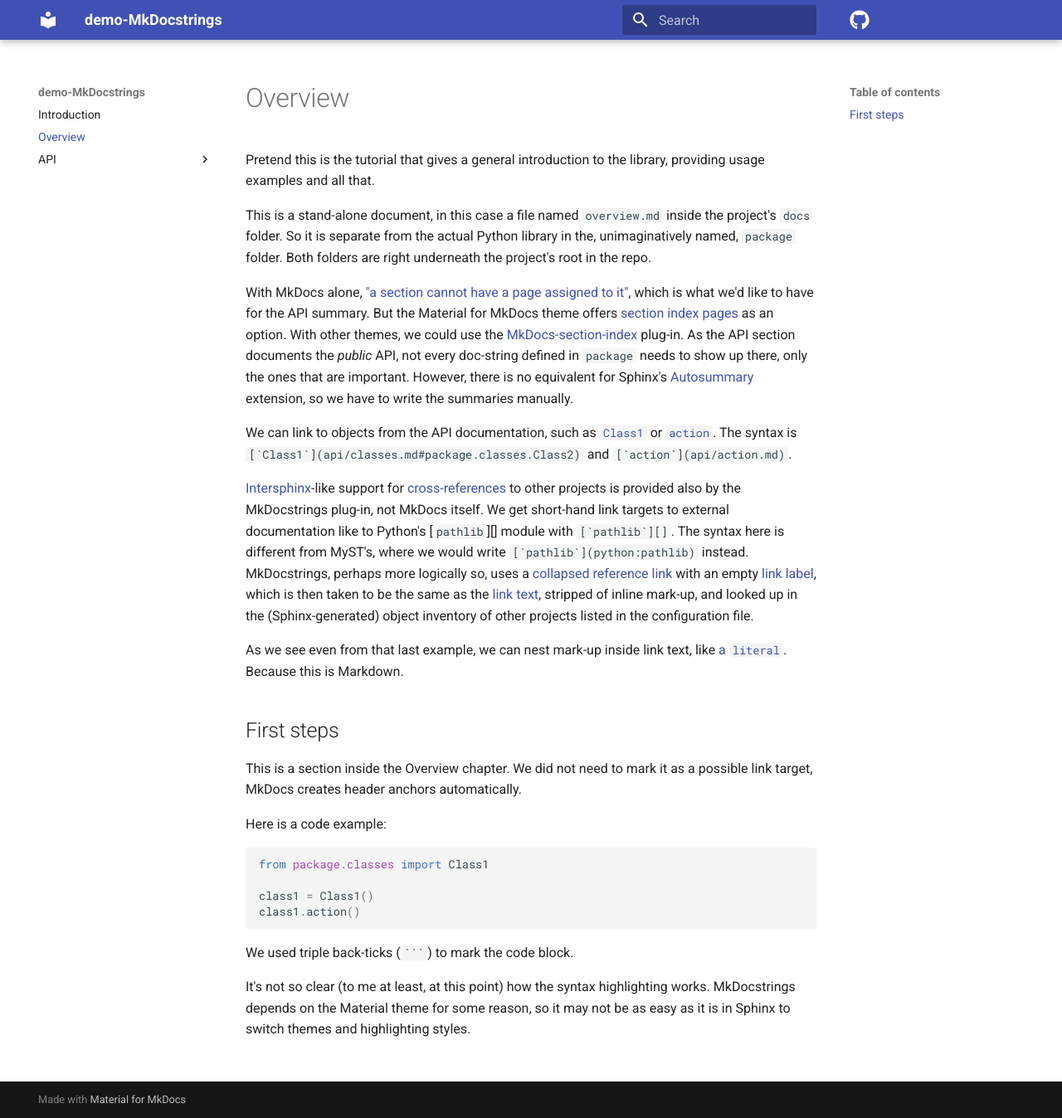
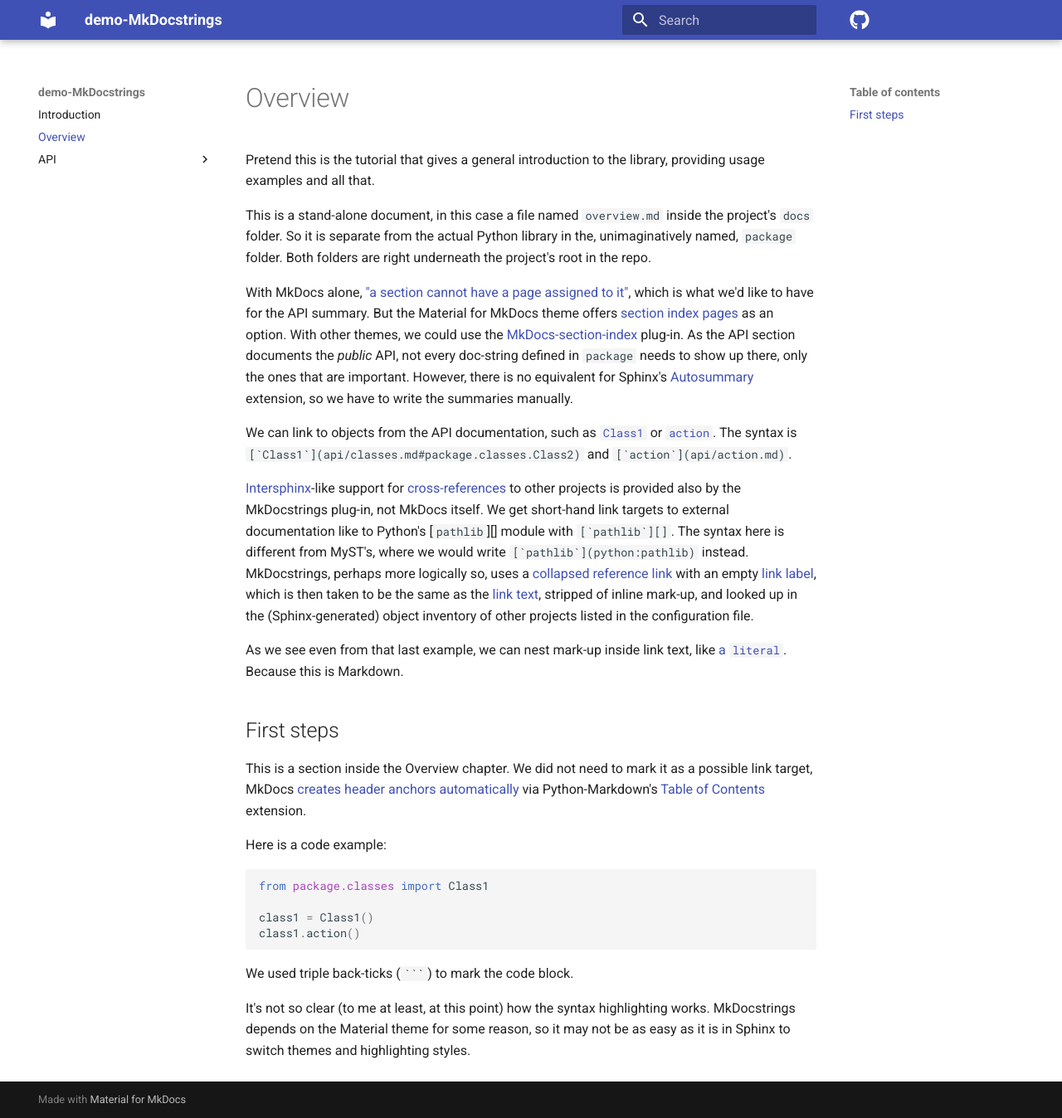
Before and after one commit to john-hen/demo-MkDocstrings, an MkDocs documentation site: the page built from docs/overview.md, in a window 1280 px wide and 1348 px high. Shown: the whole window at 83% size. Built offline with MkDocs 1.6.1 and Material for MkDocs 9.7.7, drawn with Linux system fonts in a browser that asks for light colours; comment, search, counter and statistics services are not loaded.

````diff
--- a/docs/overview.md
+++ b/docs/overview.md
@@ -41,7 +41,9 @@ text, like [a `literal`](https://example.org). Because this is Markdown.
 ## First steps
 
 This is a section inside the Overview chapter. We did not need to mark
-it as a possible link target, MkDocs creates header anchors automatically.
+it as a possible link target, MkDocs [creates header anchors
+automatically][linking] via Python-Markdown's [Table of Contents]
+extension.
 
 Here is a code example:
 ```python
@@ -68,3 +70,4 @@ highlighting styles.
 [Autosummary]:              https://www.sphinx-doc.org/en/master/usage/extensions/autosummary.html
 [Intersphinx]:              https://www.sphinx-doc.org/en/master/usage/extensions/intersphinx.html
 [linking]:                  https://www.mkdocs.org/user-guide/writing-your-docs/#linking-to-pages
+[Table of Contents]:        https://python-markdown.github.io/extensions/toc
````
